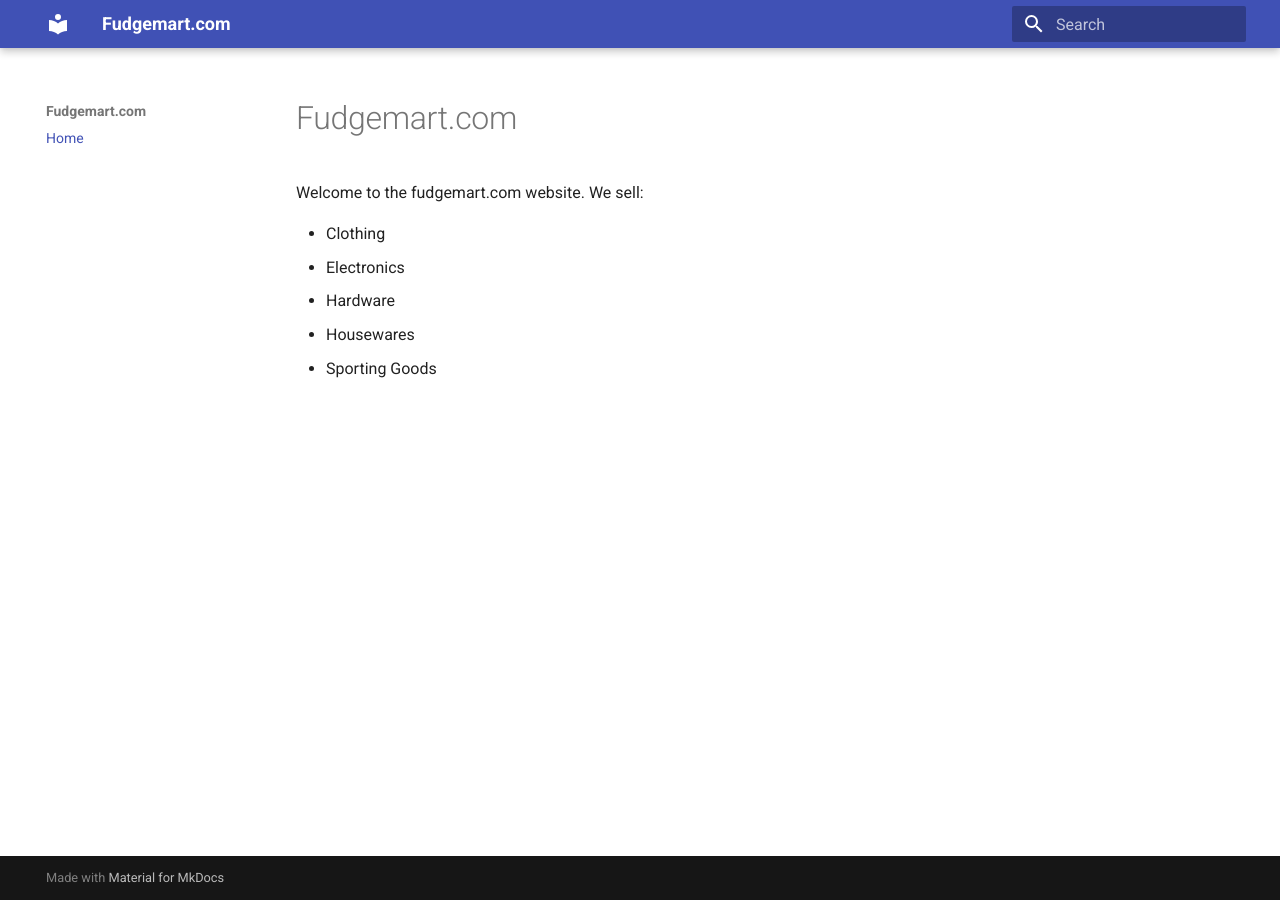
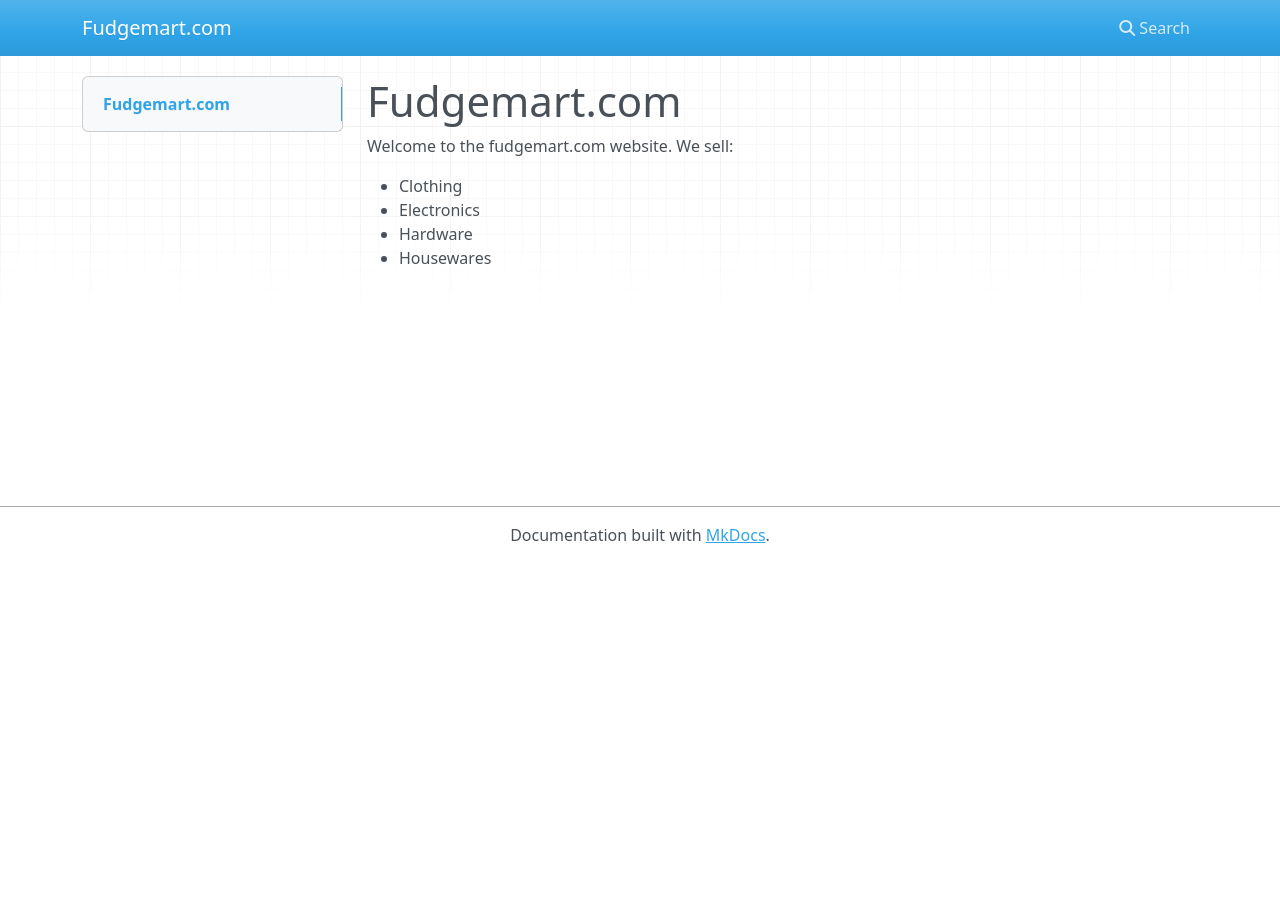
Before and after one commit to mafudge/ist346-labs, an MkDocs documentation site: the page built from lab-F/3-tier/docs/docs/index.md, in a window 1280 px wide. Built offline with MkDocs 1.6.1, drawn with Linux system fonts in a browser that asks for light colours; nearby versions of some CDN libraries; old or Windows-style settings are respelled for this version of MkDocs.

Commit message:
reset lab f

```diff
--- a/lab-F/3-tier/docs/docs/index.md
+++ b/lab-F/3-tier/docs/docs/index.md
@@ -6,4 +6,3 @@ Welcome to the fudgemart.com website. We sell:
 - Electronics
 - Hardware
 - Housewares
-- Sporting Goods
--- a/lab-F/3-tier/docs/mkdocs.yml
+++ b/lab-F/3-tier/docs/mkdocs.yml
@@ -1,5 +1,5 @@
 site_name: Fudgemart.com
 theme:
-   name: material
+   name: mkdocs
 pages:
     - 'Home': 'index.md'
```
Also changed, not shown: 1 other file.
